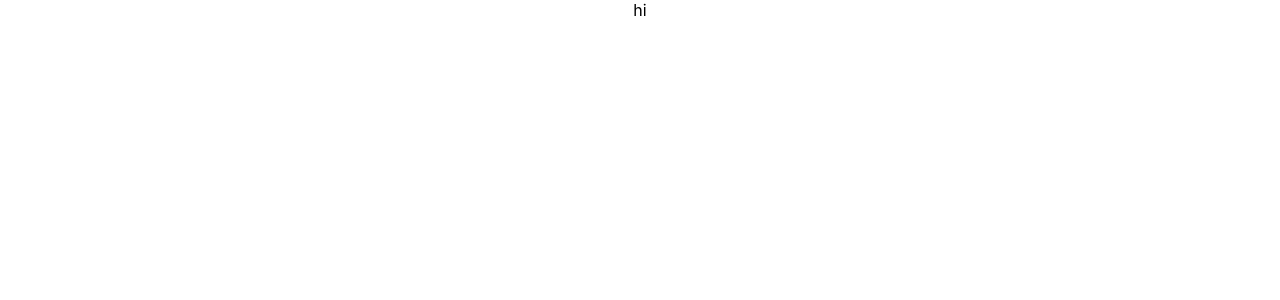
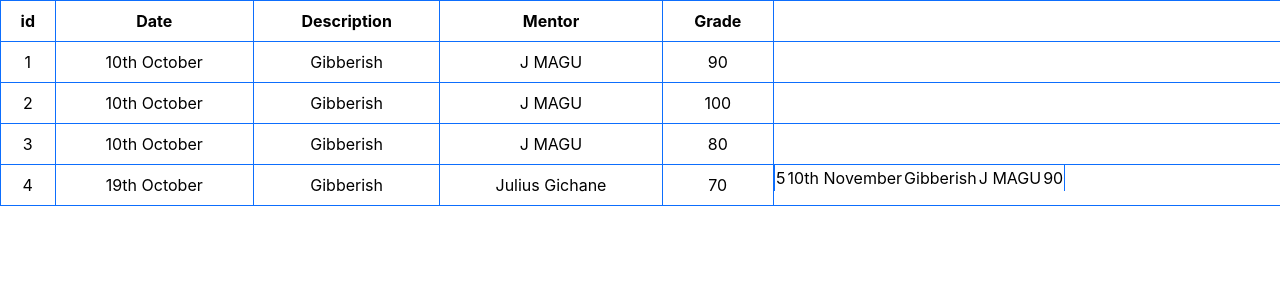
Before and after one commit to Ron-Maina/Smart-Recruiter-Frontend, a React (Create React App) app: page / in a window 1280 px wide. Shown: the top 300 px of the page. Built offline with nearby package versions, Linux system fonts and the light colour scheme; no server answers.

Commit message:
Created table to display feedback from Mentors

```diff
--- a/public/index.html
+++ b/public/index.html
@@ -10,6 +10,7 @@
       content="Web site created using create-react-app"
     />
     <link rel="apple-touch-icon" href="%PUBLIC_URL%/logo192.png" />
+    <link href="https://cdn.jsdelivr.net/npm/bootstrap@5.3.2/dist/css/bootstrap.min.css" rel="stylesheet" integrity="sha384-T3c6CoIi6uLrA9TneNEoa7RxnatzjcDSCmG1MXxSR1GAsXEV/Dwwykc2MPK8M2HN" crossorigin="anonymous">
     <!--
       manifest.json provides metadata used when your web app is installed on a
       user's mobile device or desktop. See https://developers.google.com/web/fundamentals/web-app-manifest/
--- a/src/components/App.js
+++ b/src/components/App.js
@@ -1,9 +1,10 @@
 import './App.css';
+import Feedback from './Feedback';
 
 function App() {
   return (
     <div className="App">
-      hi
+      <Feedback/>
     </div>
   );
 }
--- /dev/null
+++ b/src/components/Feedback.jsx
@@ -0,0 +1,68 @@
+import React, { useEffect, useState } from "react";
+
+const Feedback = () => {
+  const url = "http://localhost:3000/transactions";
+  const [transactions, setTransaction] = useState([]);
+  useEffect(() => {
+    fetch(`${url}`)
+      .then((response) => response.json())
+      .then((data) => setTransaction(data));
+  }, [transactions]);
+  console.log(transactions);
+  return (
+    <div>
+      {" "}
+      <table className="table table-bordered border-primary">
+        <thead>
+          <tr>
+            <th scope="col">id</th>
+            <th scope="col">Date</th>
+            <th scope="col">Description</th>
+            <th scope="col">Mentor</th>
+            <th scope="col">Grade</th>
+          </tr>
+        </thead>
+        <tbody>
+          <tr>
+            <td>1</td>
+            <td>10th October</td>
+            <td>Gibberish</td>
+            <td>J MAGU</td>
+            <td>90</td>
+          </tr>
+          <tr>
+            <td>2</td>
+            <td>10th October</td>
+            <td>Gibberish</td>
+            <td>J MAGU</td>
+            <td>100</td>
+          </tr>
+
+          <tr>
+            <td>3</td>
+            <td>10th October</td>
+            <td>Gibberish</td>
+            <td>J MAGU</td>
+            <td>80</td>
+          </tr>
+          <tr>
+            <td>4</td>
+            <td>19th October</td>
+            <td>Gibberish</td>
+            <td>Julius Gichane</td>
+            <td>70</td>
+            <tr>
+              <td>5</td>
+              <td>10th November</td>
+              <td>Gibberish</td>
+              <td>J MAGU</td>
+              <td>90</td>
+            </tr>
+          </tr>
+        </tbody>
+      </table>
+    </div>
+  );
+};
+
+export default Feedback;
```
